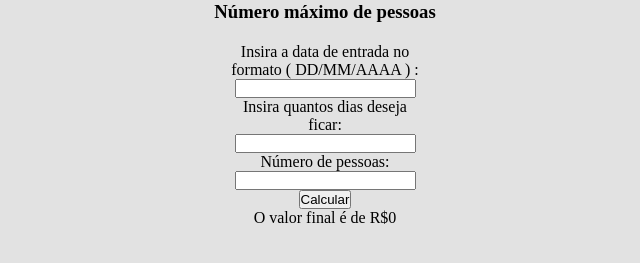
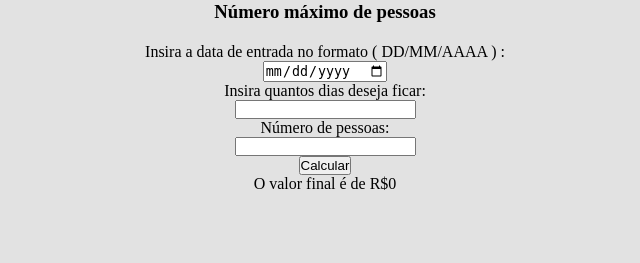
Before and after one commit to GabrielSoaresGomes/provaDMSHotel, a Django app: template reserva/templates/finalizarReserva.html in a window 1280 px wide. Shown: the part 80-343 px from the top of the page, without its empty margins (315-955 px from the left). Run offline with Django 4.2, Linux system fonts and the light colour scheme; the template is opened without the code that fills it: values that come from a table or form of the project are taken from there, others are empty.

Commit message:
feat: Estilizando os forms e ao reservar uma hospedagem, ela fica indisponivel

```diff
--- a/reserva/forms.py
+++ b/reserva/forms.py
@@ -1,8 +1,16 @@
 from django import forms
-from django.forms import fields
+from django.forms import fields, widgets
 from .models import HospedagemReservada
+
+
+class InputTypeData(forms.DateInput):
+    input_type = 'date'
+
 
 class ReservarHospedagemForm(forms.ModelForm):
     class Meta:
         model = HospedagemReservada
         fields = [ "nomeHospedagemReservada","dataEntrada", "numeroDias", "valorFinal", "numeroPessoas"]
+        widgets = {
+            "dataEntrada": InputTypeData()
+        }
--- a/reserva/models.py
+++ b/reserva/models.py
@@ -29,7 +29,7 @@ class Hospedagem(models.Model):
 
 class HospedagemReservada(models.Model):
     nomeHospedagemReservada = models.CharField("", max_length = 60)
-    dataEntrada = models.CharField("Insira a data de entrada no formato ( DD/MM/AAAA ) ", max_length=10)
+    dataEntrada = models.DateField("Insira a data de entrada no formato ( DD/MM/AAAA ) ")
     numeroDias = models.SmallIntegerField("Insira quantos dias deseja ficar")
     valorFinal = models.DecimalField("", max_digits=7, decimal_places=2)
     numeroPessoas = models.SmallIntegerField("Número de pessoas")
--- a/reserva/static/js/main.js
+++ b/reserva/static/js/main.js
@@ -1,6 +1,9 @@
+
 document.getElementById('id_valorFinal').style.display = "none"
 document.getElementById('id_nomeHospedagemReservada').style.display = "none"
 document.getElementById('errorPessoas').style.display = "none"
+document.getElementById("id_dataEntrada").setAttribute("input")
+
 
 function calcularHospedagem() {
     maximoPessoas = parseInt(document.getElementById("maximoPessoas").innerHTML)
--- a/reserva/static/style.css
+++ b/reserva/static/style.css
@@ -27,8 +27,13 @@ div.finalizarReserva {
 
 div.formularioReservar{
     margin-top: 20px;
-    justify-content: center;
-    display: grid;
-    grid-template-columns: 200px;
-    grid-template-rows: repeat(6, auto );
 }
+
+div.formularioReservar input {
+    display: block;
+    margin: auto;
+}
+
+.errorlist li {
+    list-style: none;
+}
--- a/reserva/templates/finalizarReserva.html
+++ b/reserva/templates/finalizarReserva.html
@@ -6,7 +6,7 @@
     <h3>O preço por dia é de R$<span id="preco">{{ hospedagem.preco }}</span></h3>
     <h3>Número máximo de pessoas <span id="maximoPessoas">{{ hospedagem.maximoPessoas }}</span></h3>
     <div class="formularioReservar">
-        <form id="form">
+        <form id="form" action="{% url 'reservarHospedagem' hospedagem.id%}">
             {% csrf_token %}
             {{ formulario }}
             <button type='button'id="btnCalcular" onclick="calcularHospedagem()">Calcular</button>
@@ -16,6 +16,6 @@
     <p id="errorPessoas">O número de Pessoas é maior que o limite</p>
     <div>O valor final é de R$<span id="valorFinal">0</span></div>
     <script type="text/javascript" src="../static/js/main.js"></script>
-</div>
+</div >
 
 {% endblock %}
--- a/reserva/templates/hospedagensReservadas.html
+++ b/reserva/templates/hospedagensReservadas.html
@@ -8,12 +8,12 @@
 </div>
 <div class="todasHospedagens">
     {% for hospedagem in hospedagens %}
-    <div class="cadaHospedagem" onclick = "window.location.href=`{% url 'reservarHospedagem' hospedagem.id %}`">
+    <div class="cadaHospedagem">
       <ul>
         <li>Hospedagem Reservada: {{ hospedagem.nomeHospedagemReservada }}</li>
         <li>Data de Entrada: {{ hospedagem.dataEntrada }}</li>
         <li>Número de hospedes: {{ hospedagem.numeroPessoas }}</li>
-        <li>Reservado por {{ hospedagem.numeroDias }}</li>
+        <li>Reservado por {{ hospedagem.numeroDias }} dias</li>
         <li>Valor final: R${{ hospedagem.valorFinal }}</li>
 
       </ul>
--- a/reserva/templates/index.html
+++ b/reserva/templates/index.html
@@ -3,7 +3,9 @@
 {% block navActive01 %} active {% endblock %} {# Aqui é definido qual dos links na nav está ativo #}
 
 {% block content %}
-
+<div style='text-align:center; margin-bottom:20px;'>
+  <h1>Hospedagens</h1>
+</div>
 <div class="todasHospedagens">
   {% for hospedagem in hospedagens %}
   <div class="cadaHospedagem" onclick = "window.location.href=`{% url 'reservarHospedagem' hospedagem.id %}`">
@@ -20,6 +22,7 @@
     </ul>
   </div>
   {% endfor %}
+  <!--<script type="text/javascript" src="../static/js/main.js"></script>-->
 </div>
 
 {% endblock %}
--- a/reserva/urls.py
+++ b/reserva/urls.py
@@ -4,5 +4,5 @@ from .views import listarHospedagem, reservarHospedagem, hospedagensReservadas
 urlpatterns = [
     path('',listarHospedagem, name="listarHospedagem"),
     path('reservar/<int:id>', reservarHospedagem, name="reservarHospedagem" ),
-    path('reservados', hospedagensReservadas, name="hospedagensReservadas")
+    path('reservados', hospedagensReservadas, name="hospedagensReservadas"),
 ]
--- a/reserva/views.py
+++ b/reserva/views.py
@@ -8,9 +8,11 @@ def listarHospedagem(request):
 
 def reservarHospedagem(request, id):
     hospedagem = Hospedagem.objects.get(id=id)
+    hospedagem.estaLivre = "Não"
     formulario = ReservarHospedagemForm(request.POST or None)
     if formulario.is_valid():
         formulario.save()
+        hospedagem.save()
         return redirect('hospedagensReservadas')
     return render(request, 'finalizarReserva.html', {"formulario": formulario, "hospedagem": hospedagem})
 
--- a/reservasHotel/settings.py
+++ b/reservasHotel/settings.py
@@ -108,7 +108,7 @@ AUTH_PASSWORD_VALIDATORS = [
 # Internationalization
 # https://docs.djangoproject.com/en/4.0/topics/i18n/
 
-LANGUAGE_CODE = 'en-us'
+LANGUAGE_CODE = 'pt-br'
 
 TIME_ZONE = 'UTC'
 
@@ -116,6 +116,7 @@ USE_I18N = True
 
 USE_TZ = True
 
+DATE_INPUT_FORMATS = ['%d/%m/%Y']
 
 # Static files (CSS, JavaScript, Images)
 # https://docs.djangoproject.com/en/4.0/howto/static-files/
```
Also changed, not shown: reserva/migrations/0016_alter_hospedagemreservada_dataentrada.py (added).
